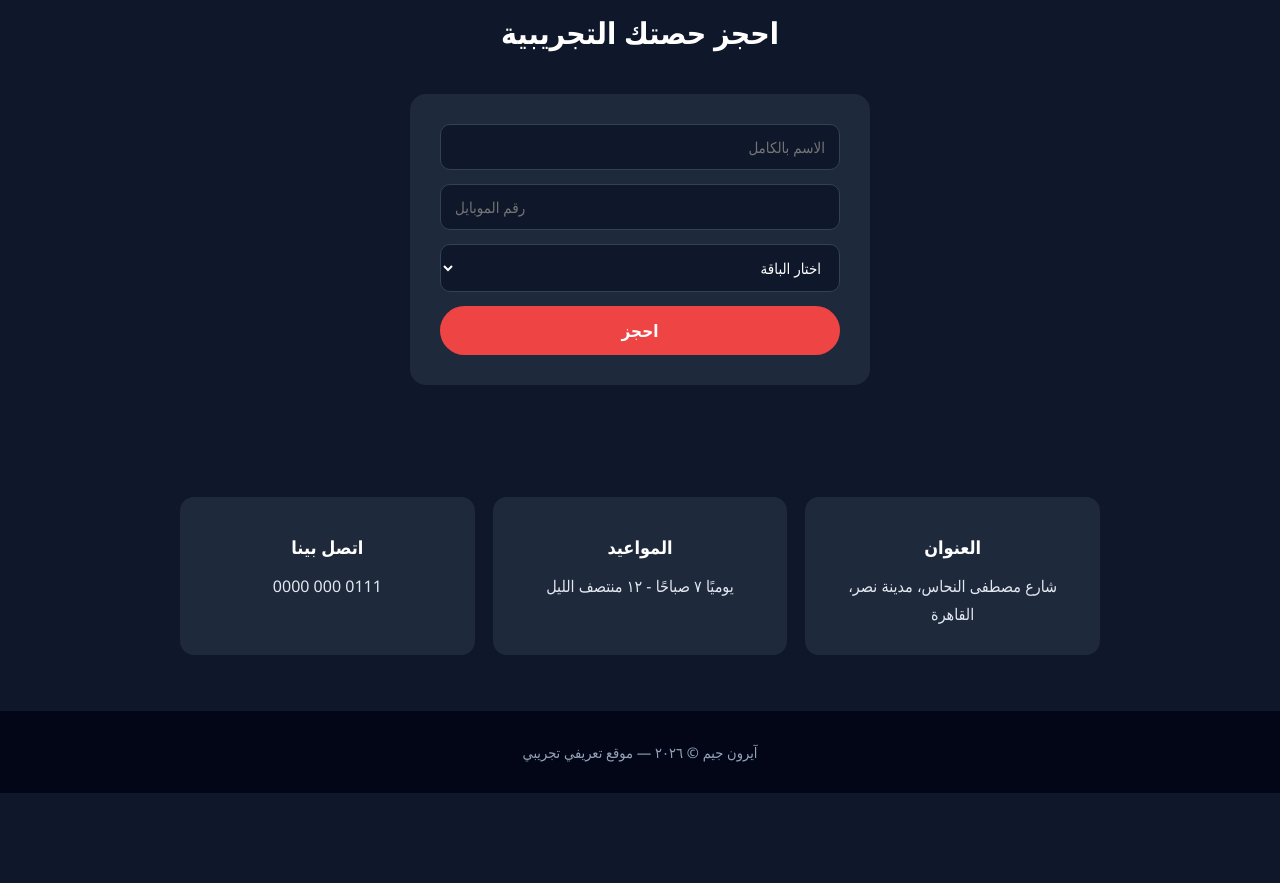
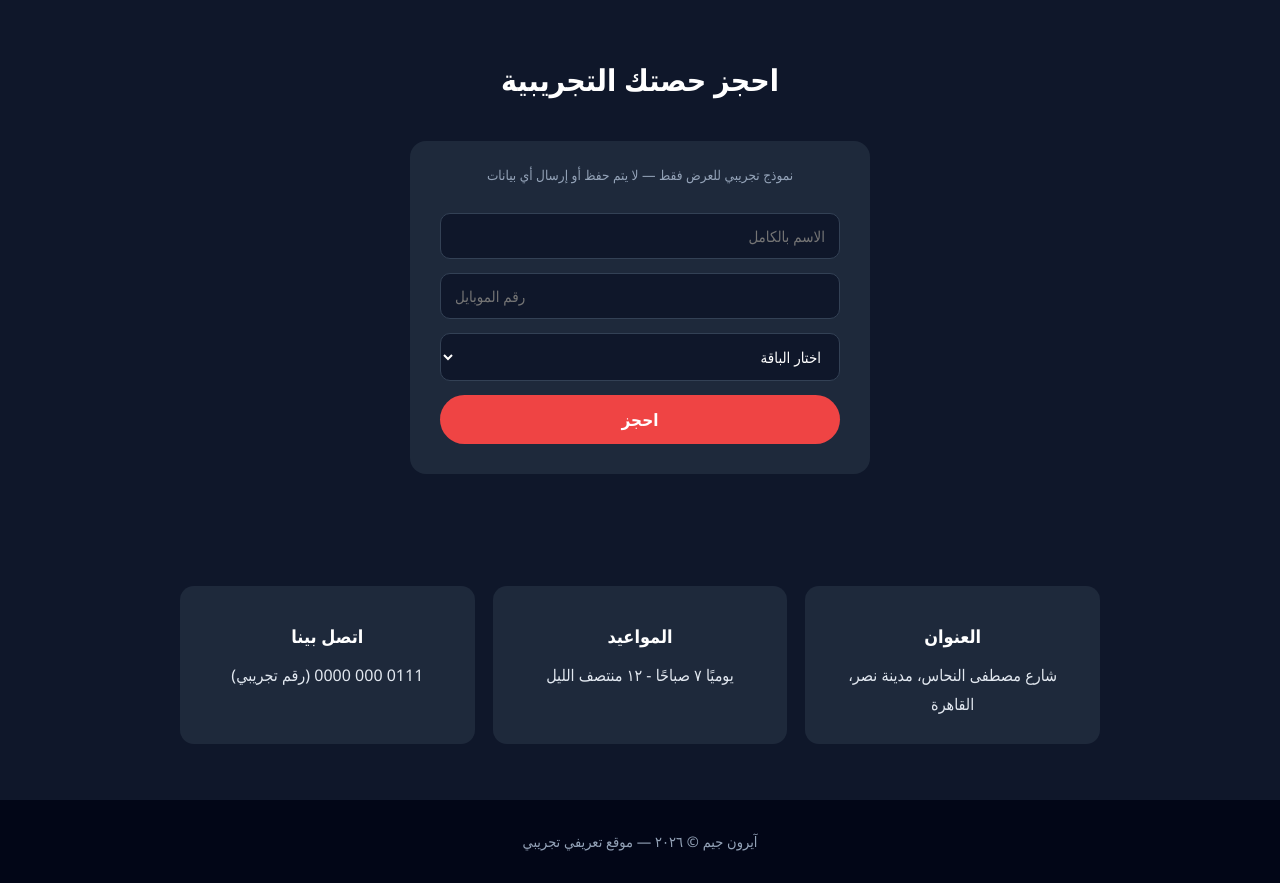
Before and after one commit to mohsenn21/mohsenn21.github.io, a plain HTML site: page gym/index.html in a window 1280 px wide. Shown: the part 1340-2223 px from the top of the page. Before the commit the page ends 2133 px from the top, so only its background shows below. Drawn offline with Linux system fonts and the light colour scheme.

Commit message:
Demo-safety patch: banner, non-collecting demo form with confirmation

```diff
--- a/gym/index.html
+++ b/gym/index.html
@@ -30,10 +30,14 @@ tr:last-child td{border-bottom:none}
 form{max-width:460px;margin:0 auto;background:#1e293b;padding:30px;border-radius:16px;display:grid;gap:14px}
 input,select{padding:12px 14px;border-radius:10px;border:1px solid #334155;background:#0f172a;color:#fff;font-size:15px}
 footer{background:#020617;color:#94a3b8;text-align:center;padding:28px 16px;font-size:14.5px}
+.demo-banner{background:#f59e0b;color:#1f2937;text-align:center;font-weight:800;padding:10px 14px;font-size:15px;position:sticky;top:0;z-index:50}
+.demo-note{color:#94a3b8;font-size:13.5px;margin:-8px 0 12px;text-align:center}
+#done{display:none;color:#4ade80;font-weight:700;text-align:center}
 @media(max-width:600px){.hero h1{font-size:33px}}
 </style>
 </head>
 <body>
+<div class="demo-banner">صفحة تجريبية لعرض التصميم فقط — مش بيزنس حقيقي، والبيانات اللي بتتكتب هنا مش بتتحفظ</div>
 <div class="hero">
 <h1>آيرون <span>جيم</span></h1>
 <p>أجهزة حديثة، كباتن محترفين، وبرامج تدريب لكل مستوى. أول حصة تجريبية علينا.</p>
@@ -65,20 +69,23 @@ footer{background:#020617;color:#94a3b8;text-align:center;padding:28px 16px;font
 </section>
 <section id="join">
 <h2>احجز حصتك التجريبية</h2>
-<form>
+<form onsubmit="return false">
+<p class="demo-note">نموذج تجريبي للعرض فقط — لا يتم حفظ أو إرسال أي بيانات</p>
 <input type="text" placeholder="الاسم بالكامل">
 <input type="tel" placeholder="رقم الموبايل">
 <select><option>اختار الباقة</option><option>شهري - ٣٠٠ ج</option><option>٣ شهور - ٨٠٠ ج</option><option>سنوي - ٢٥٠٠ ج</option></select>
-<button class="btn" type="button">احجز</button>
+<button class="btn" type="button" onclick="bookDemo()">احجز</button>
+<div id="done">تم استلام طلب الحجز (عرض تجريبي — لا يتم حفظ أو إرسال أي بيانات)</div>
 </form>
 </section>
 <section id="contact">
 <div class="cards">
 <div class="card"><b>العنوان</b>شارع مصطفى النحاس، مدينة نصر، القاهرة</div>
 <div class="card"><b>المواعيد</b>يوميًا ٧ صباحًا - ١٢ منتصف الليل</div>
-<div class="card"><b>اتصل بينا</b>0111 000 0000</div>
+<div class="card"><b>اتصل بينا</b>0111 000 0000 (رقم تجريبي)</div>
 </div>
 </section>
 <footer>آيرون جيم © ٢٠٢٦ — موقع تعريفي تجريبي</footer>
+<script>function bookDemo(){var f=document.querySelector('form');document.getElementById('done').style.display='block';f.querySelectorAll('input').forEach(function(i){i.value=''});f.querySelector('select').selectedIndex=0}</script>
 </body>
 </html>
```
